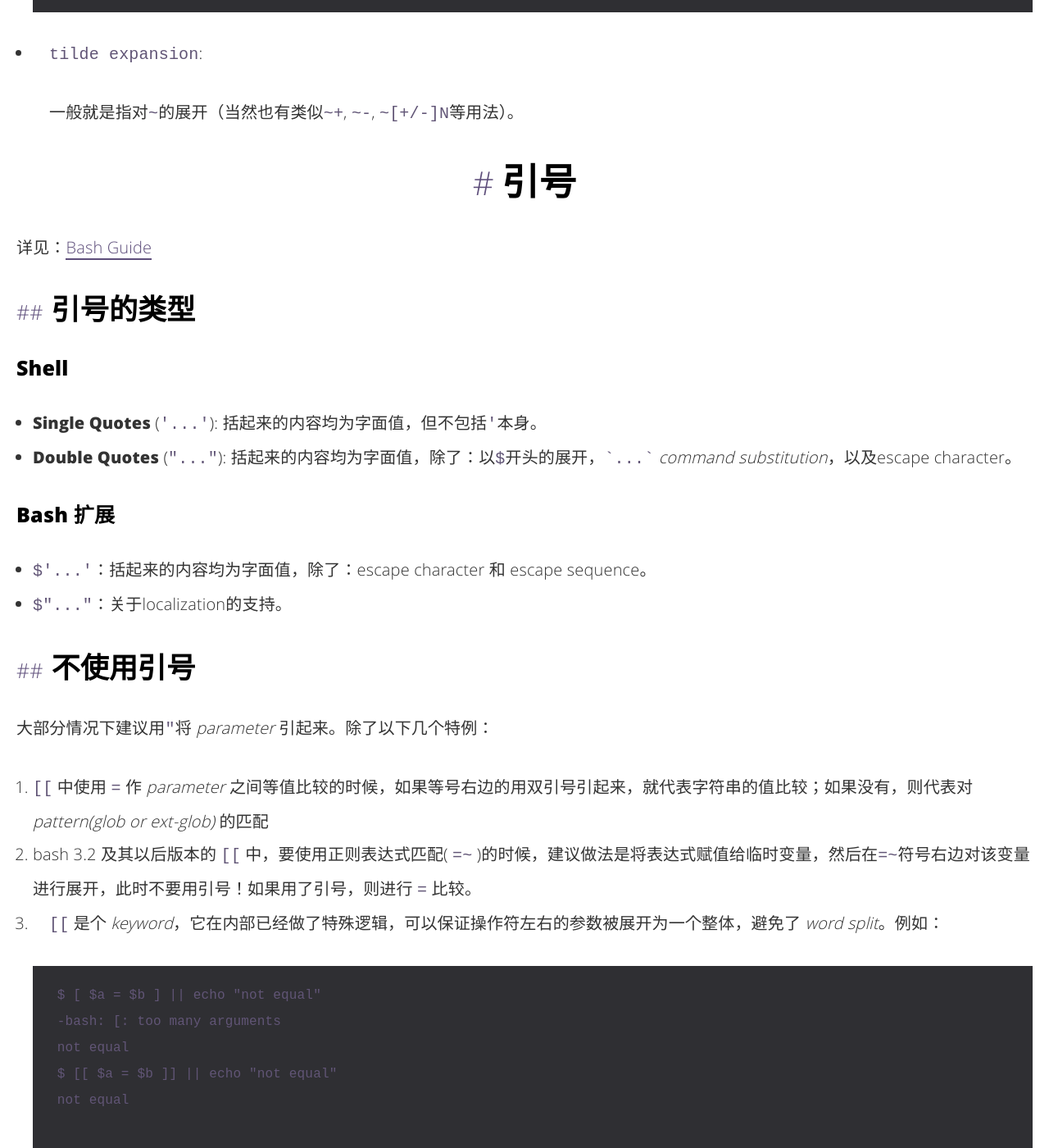
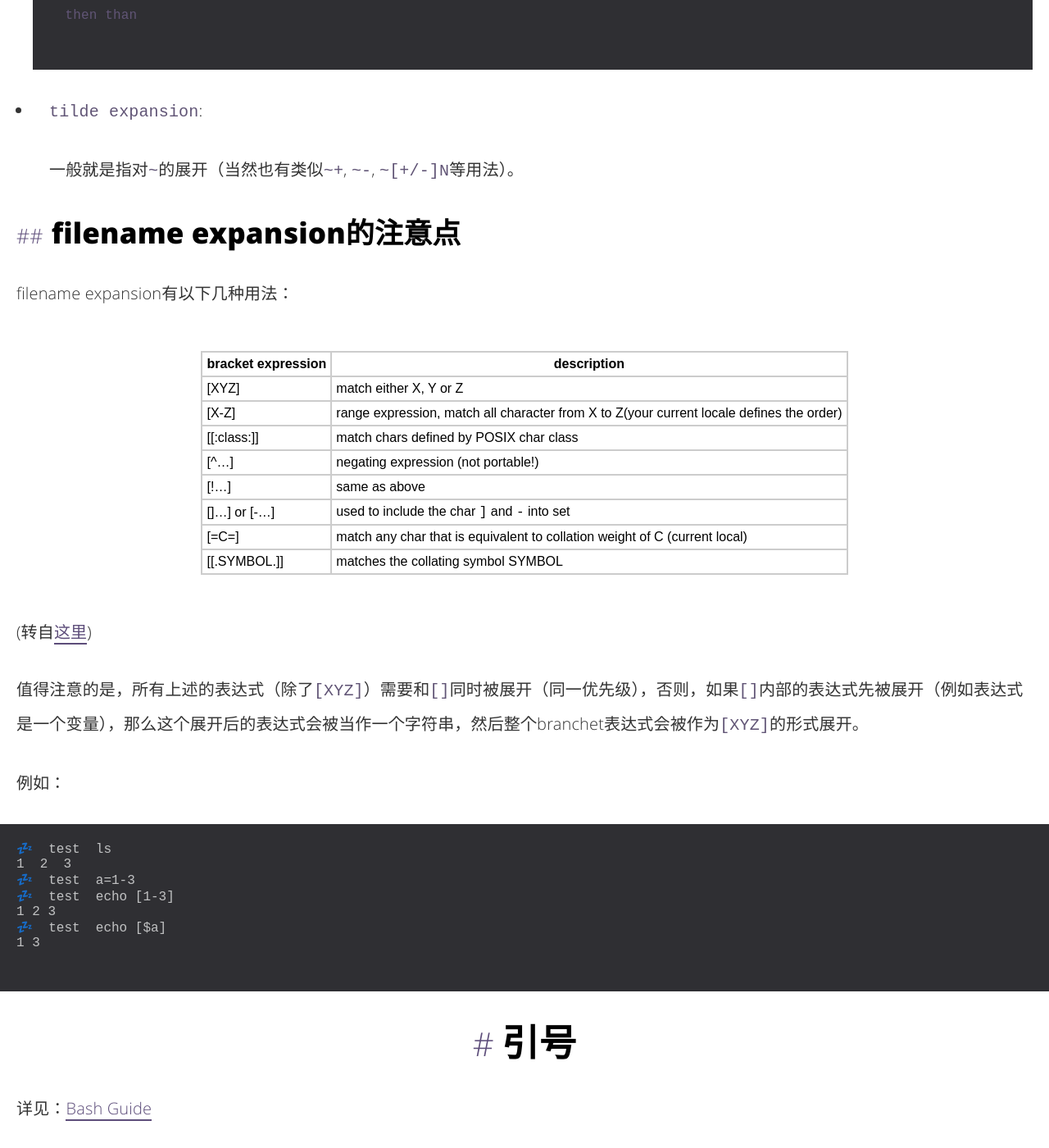
Before and after one commit to magodo/magodo.github.io, a Jekyll site: the page built from _posts/2018-01-10-shell-tips.md, in a window 1280 px wide and 1400 px high, scrolled down 1837 px. Shown: the whole window at 82% size. Built offline with Jekyll 4.4.1, drawn with Linux system fonts in a browser that asks for light colours; comment, search, counter and statistics services are not loaded; some of the changed text lies outside the part shown.

Commit message:
bash filename expansion

```diff
--- a/_posts/2018-01-10-shell-tips.md
+++ b/_posts/2018-01-10-shell-tips.md
@@ -34,6 +34,38 @@ excerpted: |
 * `tilde expansion`:
 
   一般就是指对`~`的展开（当然也有类似`~+`, `~-`, `~[+/-]N`等用法）。
+
+## filename expansion的注意点
+
+filename expansion有以下几种用法：
+
+|---
+|bracket expression|description|
+|-|-|
+|[XYZ]|match either X, Y or Z|
+|[X-Z]|range expression, match all character from X to Z(your current locale defines the order)|
+|[[:class:]]|match chars defined by POSIX char class|
+|[^...]|negating expression (not portable!)|
+|[!...]|same as above|
+|[]...] or [-...]|used to include the char `]` and `-` into set|
+|[=C=]|match any char that is equivalent to collation weight of C (current local)|
+|[[.SYMBOL.]]|matches the collating symbol SYMBOL|
+|===
+
+(转自[这里](http://wiki.bash-hackers.org/syntax/pattern))
+
+值得注意的是，所有上述的表达式（除了`[XYZ]`）需要和`[]`同时被展开（同一优先级），否则，如果`[]`内部的表达式先被展开（例如表达式是一个变量），那么这个展开后的表达式会被当作一个字符串，然后整个branchet表达式会被作为`[XYZ]`的形式展开。
+
+例如：
+
+    💤  test  ls
+    1  2  3
+    💤  test  a=1-3
+    💤  test  echo [1-3]
+    1 2 3
+    💤  test  echo [$a]
+    1 3
+
 
 # 引号
 
```
